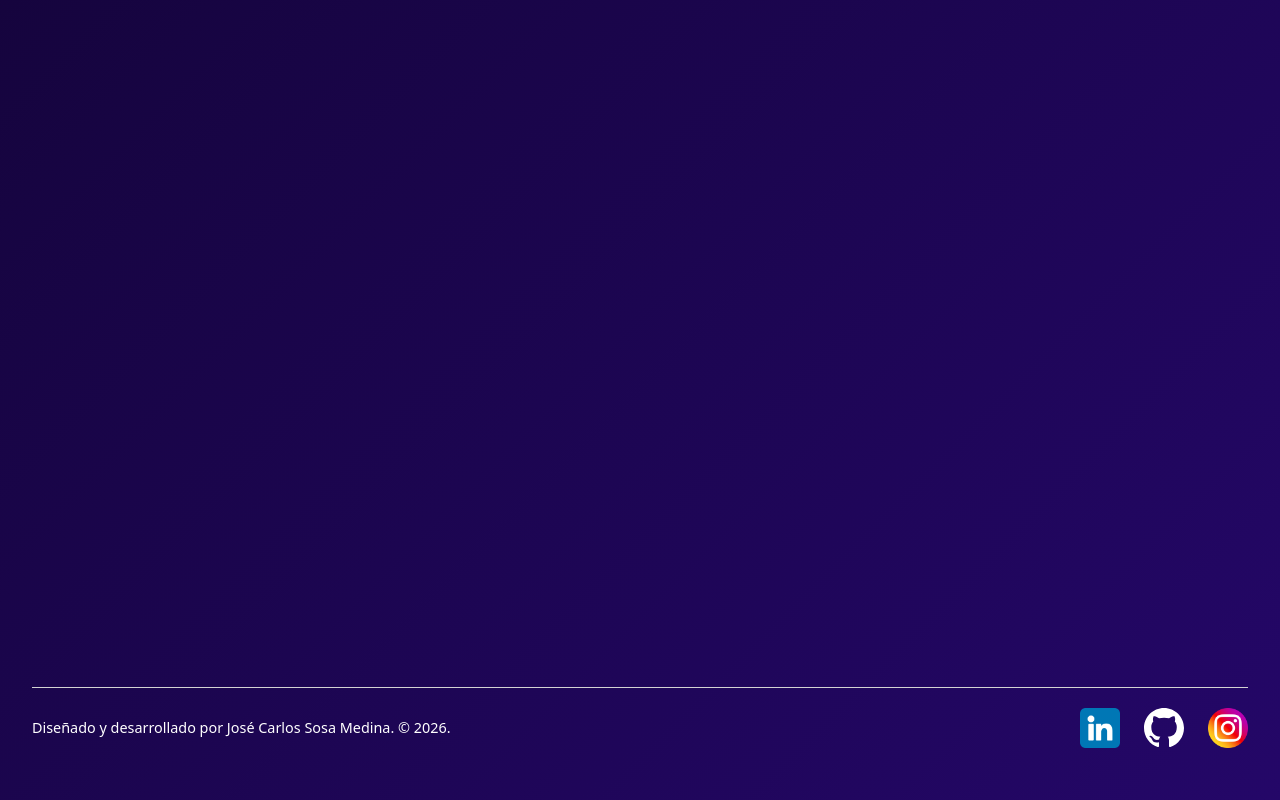
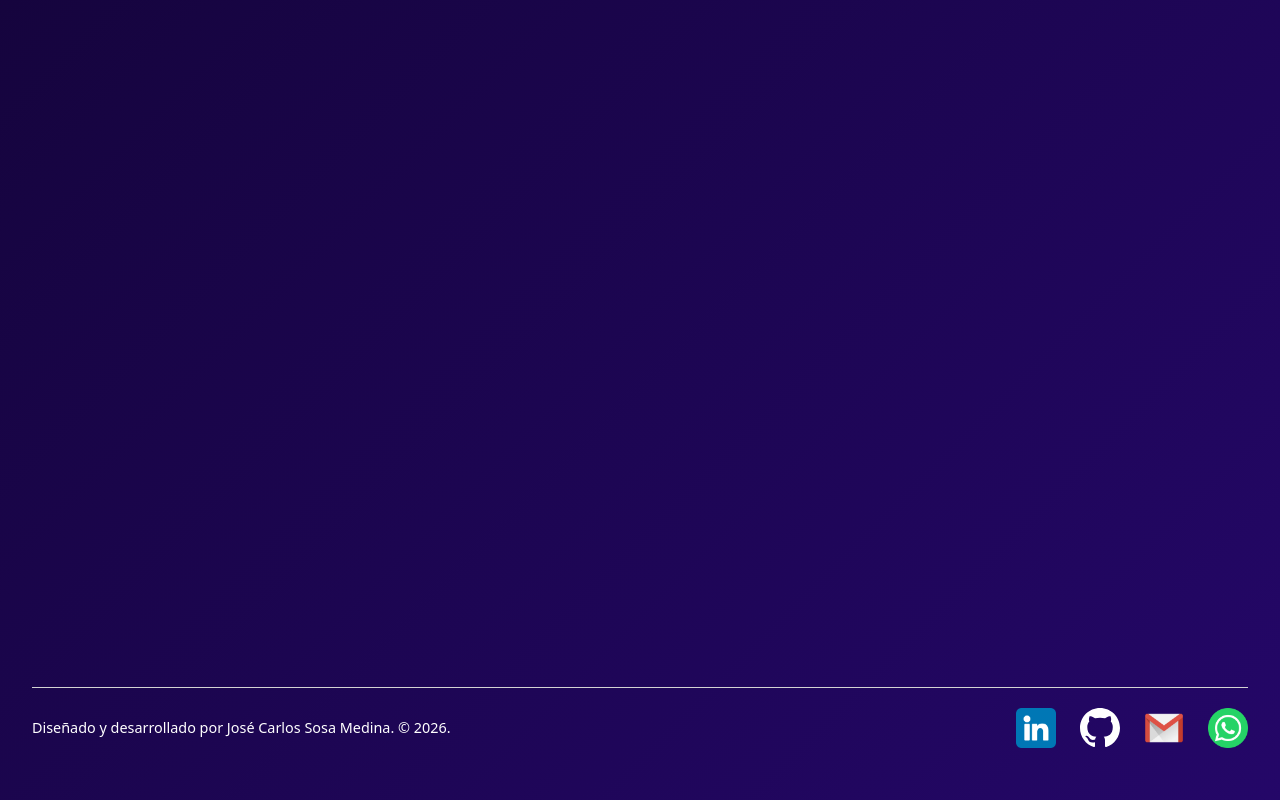
Before and after one commit to JcbTc26/Porfolio-Tec, a plain HTML site: page index.html in a window 1280 px wide. Shown: the part 3035-3835 px from the top of the page. Drawn offline with nearby package versions, Linux system fonts and the light colour scheme.

Commit message:
actualj19

```diff
--- a/index.html
+++ b/index.html
@@ -383,7 +383,11 @@
       </a>
 
       <a href="mailto:josecarlosnba2012@gmail.com" aria-label="Enviar email" class="linksContacto">
-        <img src="/assets/img/social.png" alt="Icono de contacto" class="logoSocial">
+        <img src="/assets/img/gmail.png" alt="Icono de contacto email" class="logoSocial">
+      </a>
+
+      <a href="https://wa.me/34626747642" aria-label="Enviar whatsapp" class="linksContacto">
+        <img src="/assets/img/socialw.png" alt="Icono de contacto whatsapp" class="logoSocial">
       </a>
     </figure>
   </footer>
```
Also changed, not shown: assets/img/gmail.png (added), assets/img/socialw.png (renamed from assets/img/social (1).png).
